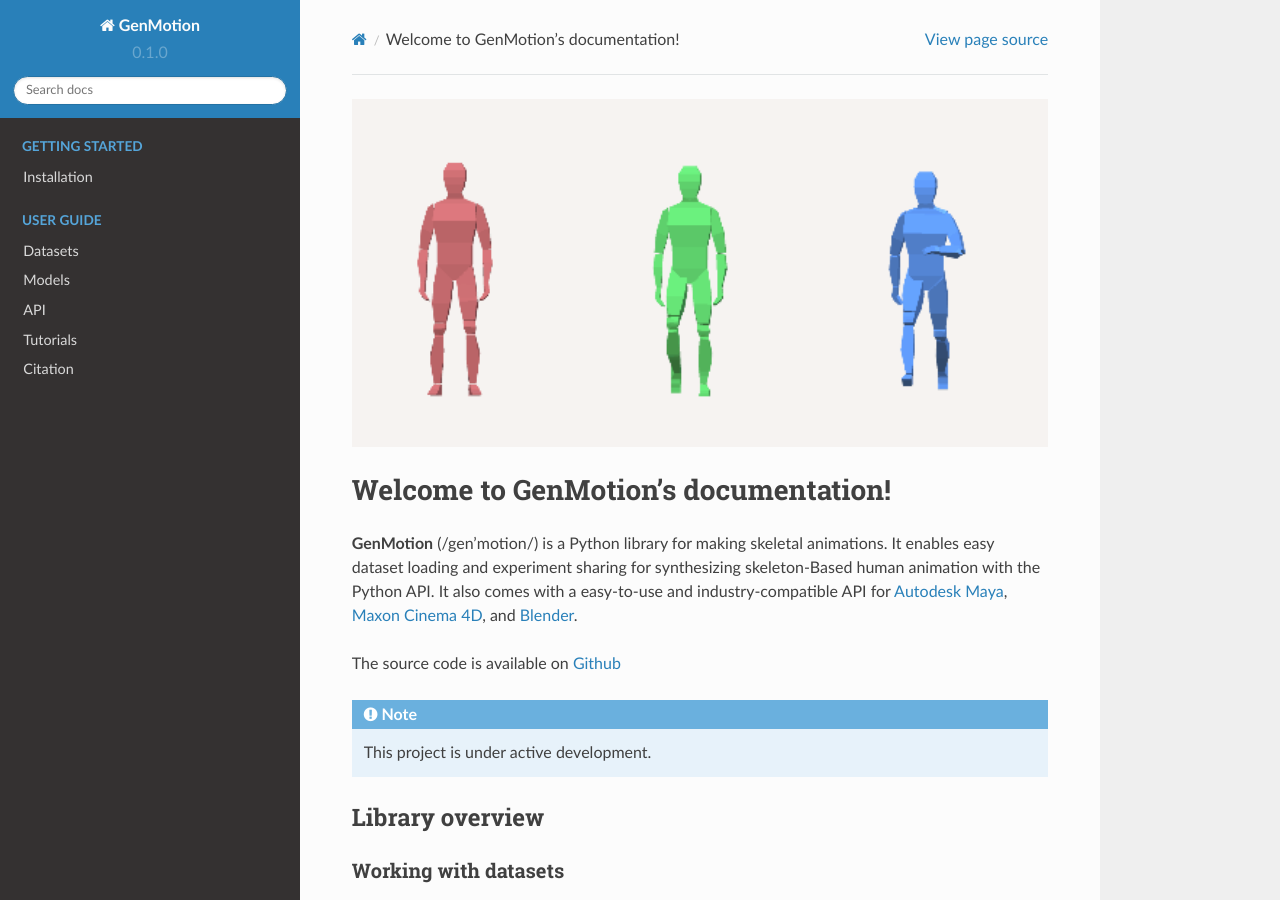
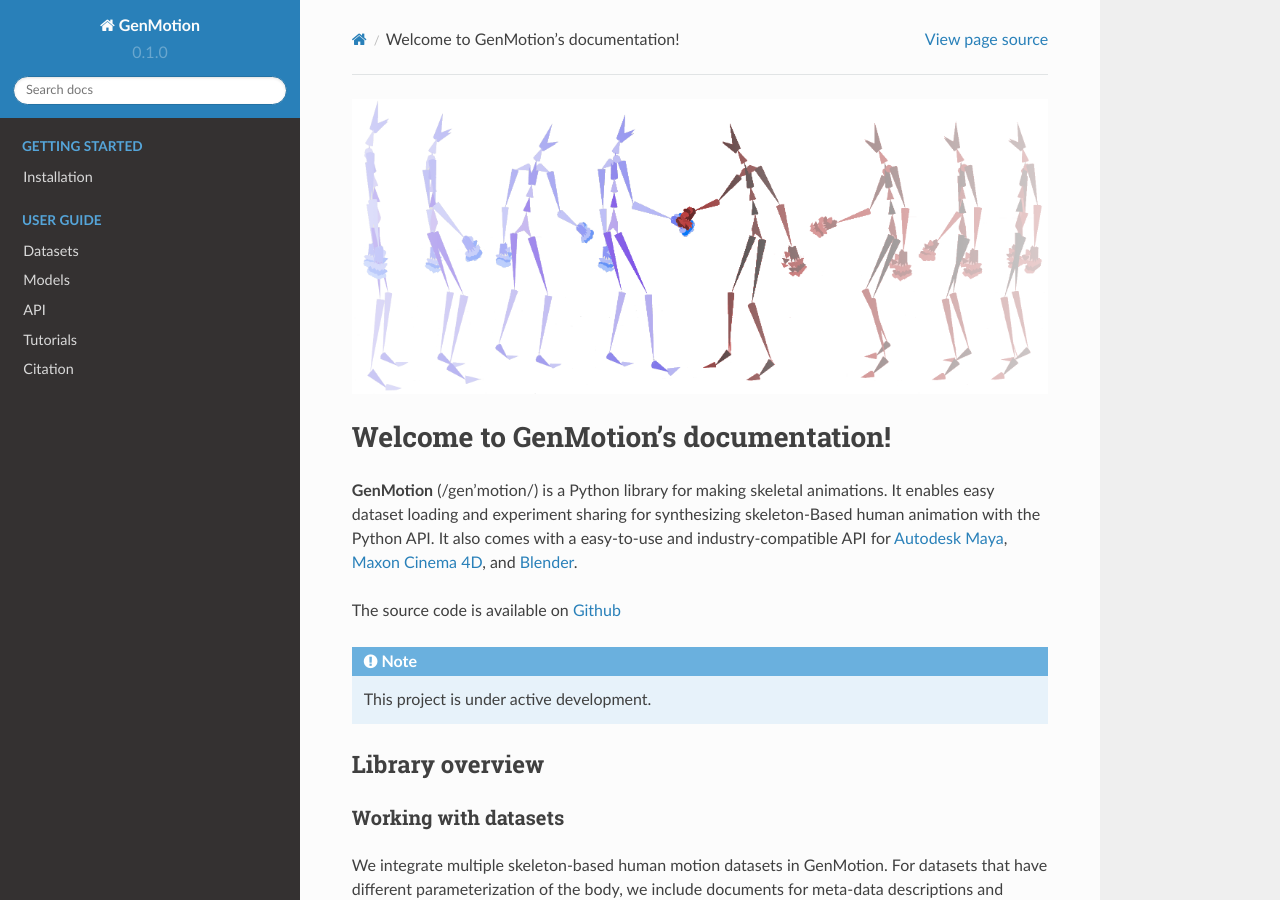
Before and after one commit to yizhouzhao/GenMotion, a Sphinx documentation site: the page built from docs/source/index.rst, in a window 1280 px wide and 900 px high. Built offline with Sphinx 7.4.7 and the Read the Docs theme 2.0.0, drawn with Linux system fonts in a browser that asks for light colours.

Commit message:
Modify readme

```diff
--- a/docs/source/index.rst
+++ b/docs/source/index.rst
@@ -1,4 +1,4 @@
-.. figure:: ../images/title.gif
+.. figure:: ../images/cover.png
    :alt: Title image
    :width: 100%
 
--- a/readme.rst
+++ b/readme.rst
@@ -17,6 +17,11 @@ GenMotion
 .. image:: https://img.shields.io/github/license/yizhouzhao/genmotion
    :target: https://choosealicense.com/licenses/mit/
    :alt: Licence
+
+
+.. figure:: docs/images/cover.png
+   :alt: Title image
+   :width: 100%
 
 `GenMotion` (/gen’motion/) is a Python library for making skeletal animations.
 It enables easy dataset loading and experiment sharing for synthesizing skeleton-Based human animation with the Python API. It also comes with a easy-to-use and industry-compatible API for `Autodesk Maya <https://www.autodesk.com/products/maya/overview?term=1-YEAR&tab=subscription>`_,
```
Also changed, not shown: docs/images/cover.png (added), docs/images/title.gif (deleted).
